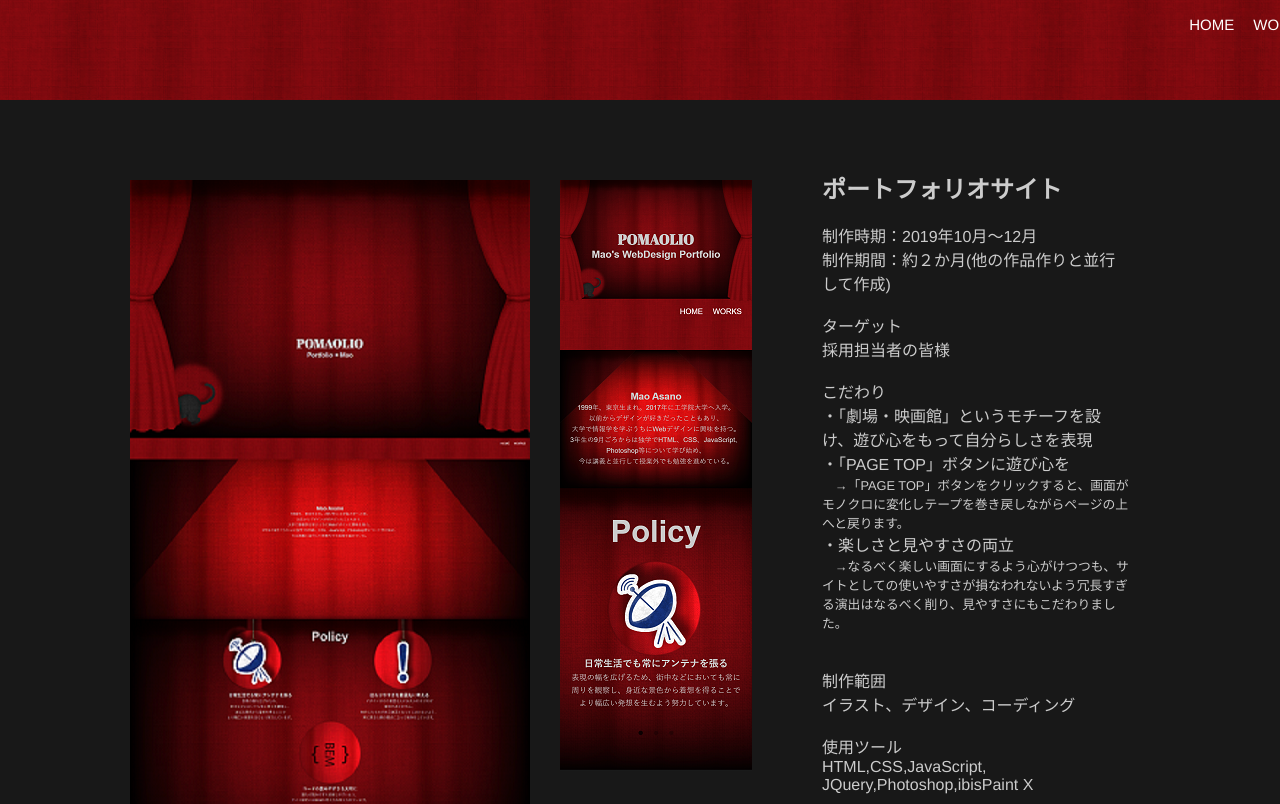
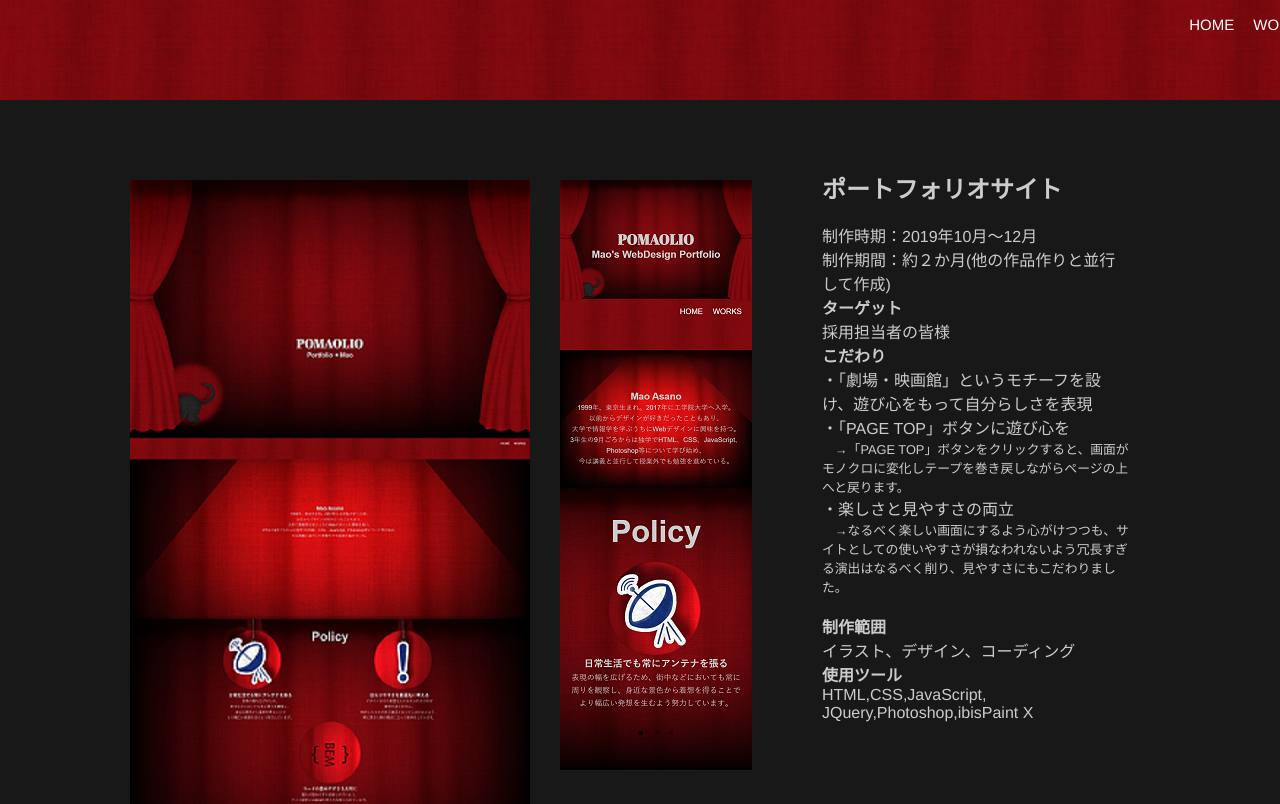
Before and after one commit to 1899-arch/portfolio, a plain HTML site: page website_08.html in a window 1280 px wide. Shown: the top 804 px of the page. Drawn offline with Linux system fonts and the light colour scheme.

Commit message:
Update website_08.html

```diff
--- a/website_08.html
+++ b/website_08.html
@@ -43,23 +43,33 @@
         </div>
 
           <p class="product__text">
+            <span class=“product__text-para”>
               制作時期：2019年10月～12月<br>
+              制作期間：約２か月(他の作品作りと並行して作成)<br>
+            </span>
 
-              制作期間：約２か月(他の作品作りと並行して作成)<br><br>
-              <span>ターゲット</span><br>
+            <span class=“product__text-para”>
+              <span class="product__text-bold">ターゲット</span><br>
               採用担当者の皆様<br>
-              <br>
-              <span>こだわり</span><br>
+            </span>
+
+            <span class=“product__text-para”>
+              <span class="product__text-bold">こだわり</span><br>
               ・「劇場・映画館」というモチーフを設け、遊び心をもって自分らしさを表現<br>
               ・「PAGE TOP」ボタンに遊び心を<br>
               <div class="product__text--small">　→「PAGE TOP」ボタンをクリックすると、画面がモノクロに変化しテープを巻き戻しながらページの上へと戻ります。</div>
                 ・楽しさと見やすさの両立<br>
-                <div class="product__text--small">　→なるべく楽しい画面にするよう心がけつつも、サイトとしての使いやすさが損なわれないよう冗長すぎる演出はなるべく削り、見やすさにもこだわりました。</div>
-              <br><br>
-              <span>制作範囲</span><br>
+                <div class="product__text--small">　→なるべく楽しい画面にするよう心がけつつも、サイトとしての使いやすさが損なわれないよう冗長すぎる演出はなるべく削り、見やすさにもこだわりました。</div><br>
+            </span>
+
+            <span class=“product__text-para”>
+              <span class="product__text-bold">制作範囲</span><br>
               イラスト、デザイン、コーディング<br>
-              <br>
-              <span>使用ツール</span><br>HTML,CSS,JavaScript,<br>JQuery,Photoshop,ibisPaint X
+            </span>
+
+            <span class=“product__text-para”>
+              <span class="product__text-bold">使用ツール</span><br>HTML,CSS,JavaScript,<br>JQuery,Photoshop,ibisPaint X
+            </span>
             </p>
       </section>
 
```
